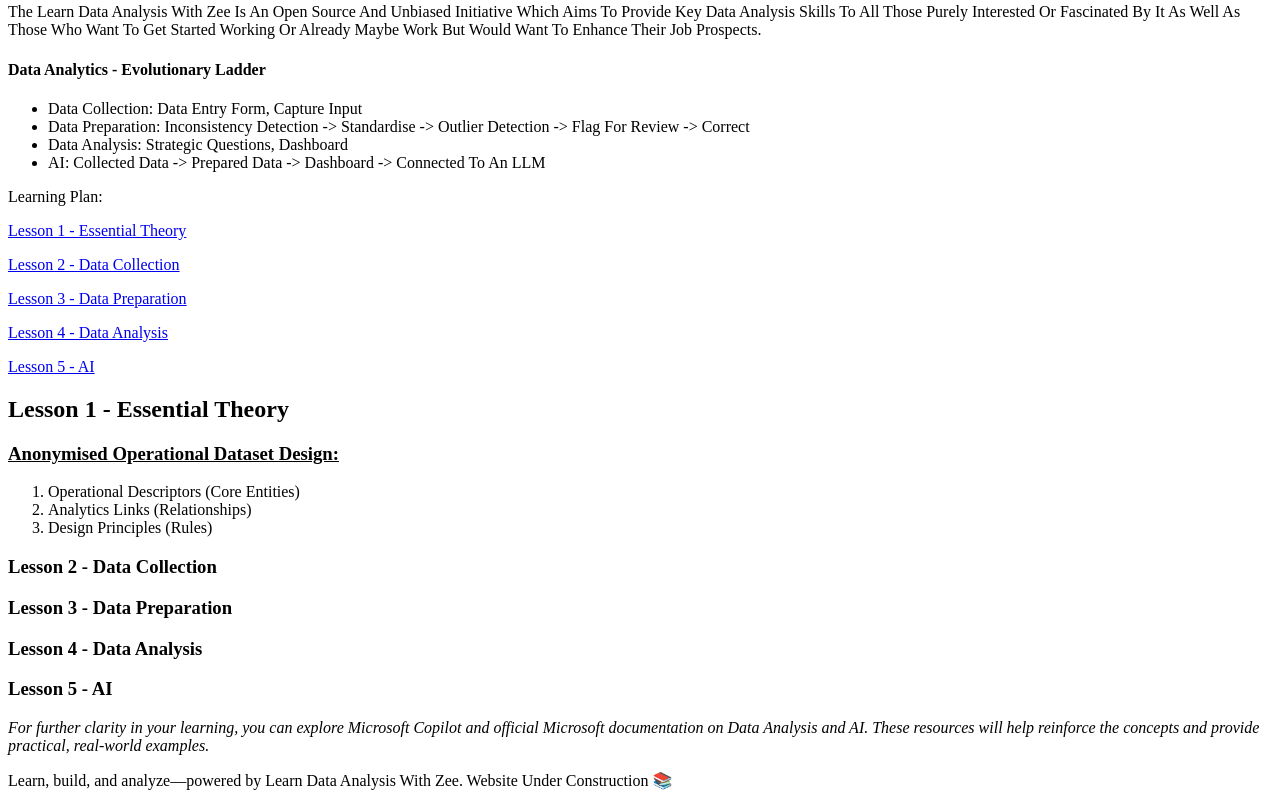
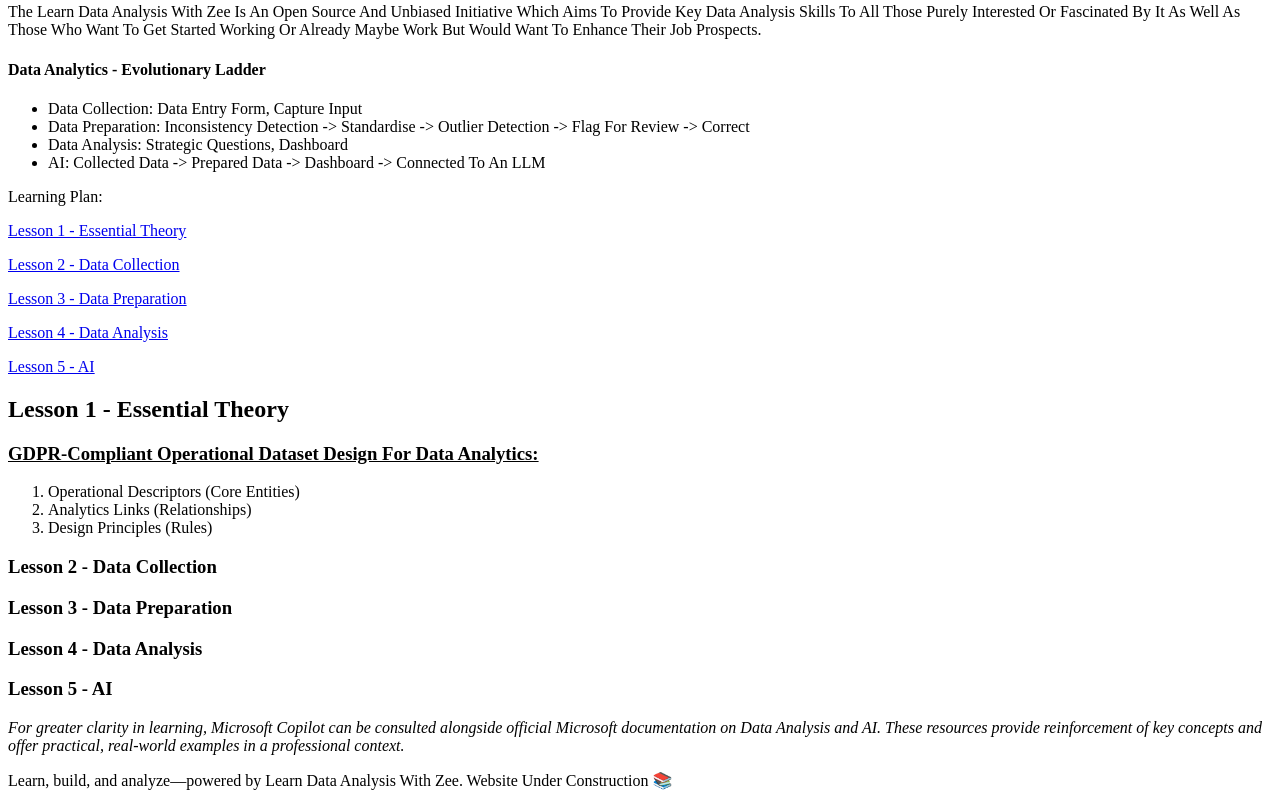
Before and after one commit to LearnDataAnalysisWithZee/LearnDataAnalysis, a plain HTML site: page index.html in a window 1280 px wide. Shown: the part 380-1186 px from the top of the page. Drawn offline with Linux system fonts and the light colour scheme.

Commit message:
Update index.html

```diff
--- a/index.html
+++ b/index.html
@@ -50,7 +50,7 @@
 <p><a href="#Lesson 5">Lesson 5 - AI</a></p>
 
       <h2 id="Lesson 1"><strong><a>Lesson 1 - Essential Theory</a></strong></h2>
-      <h3><u>Anonymised Operational Dataset Design:</u></h3>
+      <h3><u>GDPR-Compliant Operational Dataset Design For Data Analytics:</u></h3>
       <ol>
         <li>Operational Descriptors (Core Entities)</li>
         <li>Analytics Links (Relationships)</li>
@@ -61,9 +61,10 @@
       <h3 id="Lesson 4">Lesson 4 - Data Analysis</h3>
       <h3 id="Lesson 5">Lesson 5 - AI</h3>
 
-      <p><em>
-For further clarity in your learning, you can explore Microsoft Copilot and official Microsoft documentation on Data Analysis and AI. These resources will help reinforce the concepts and provide practical, real-world examples.
+     <p><em>
+For greater clarity in learning, Microsoft Copilot can be consulted alongside official Microsoft documentation on Data Analysis and AI. These resources provide reinforcement of key concepts and offer practical, real-world examples in a professional context.
 </em></p>
+
 
     </section>
   </main>
```
